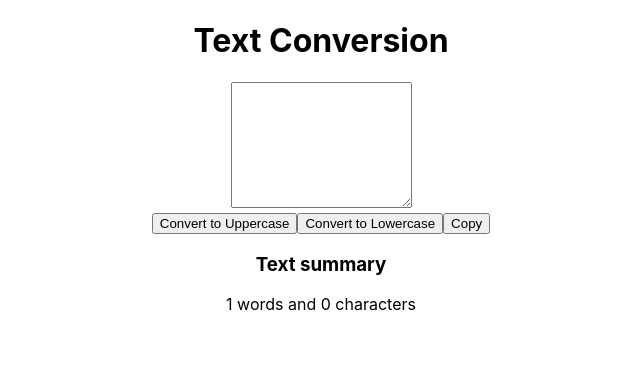
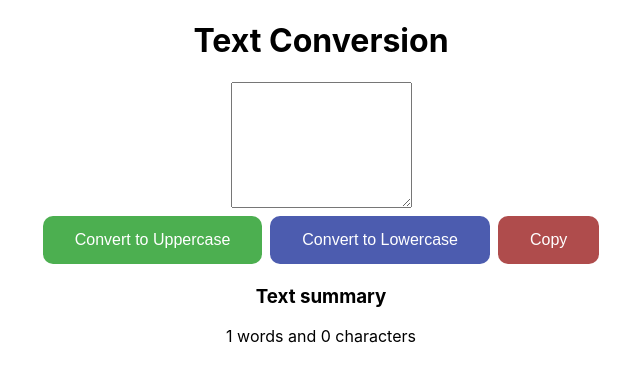
Before and after one commit to ashaantony8/Simple-tool-app, a React (Create React App) app: page / in a window 1280 px wide. Shown: the top 382 px of the page, without its empty margins (319-959 px from the left). Built offline with nearby package versions, Linux system fonts and the light colour scheme.

Commit message:
addedstyles

```diff
--- a/src/CapitalLetter.js
+++ b/src/CapitalLetter.js
@@ -1,4 +1,5 @@
 import React, { useState } from "react";
+import './style.css';
 
 export default function TextForm(props) {
   const handleUpClick = () => {
@@ -30,13 +31,13 @@ export default function TextForm(props) {
             rows="8"
           ></textarea>
         </div>
-        <button className="btn btn-secondary mx-1" onClick={handleUpClick}>
+        <button className="secondary" onClick={handleUpClick}>
           Convert to Uppercase
         </button>
-        <button className="btn btn-primary mx-1 " onClick={handleLowClick}>
+        <button className="primary " onClick={handleLowClick}>
           Convert to Lowercase
         </button>
-        <button onClick={() => navigator.clipboard.writeText(`${text}`)}>
+        <button  className="copy" onClick={() => navigator.clipboard.writeText(`${text}`)}>
           Copy
         </button>
         <h3>Text summary</h3>
--- /dev/null
+++ b/src/style.css
@@ -0,0 +1,26 @@
+.container {
+}
+
+.primary,
+.copy,
+.secondary {
+  background-color: #4c5caf;
+  border: none;
+  color: white;
+  padding: 15px 32px;
+  text-align: center;
+  text-decoration: none;
+  display: inline-block;
+  font-size: 16px;
+  margin: 4px 4px 2px 4px;
+  cursor: pointer;
+  border-radius: 10px;
+
+}
+.copy {
+  background-color: #af4c4c;
+
+}
+.secondary {
+  background-color: #4caf50;
+}
```
